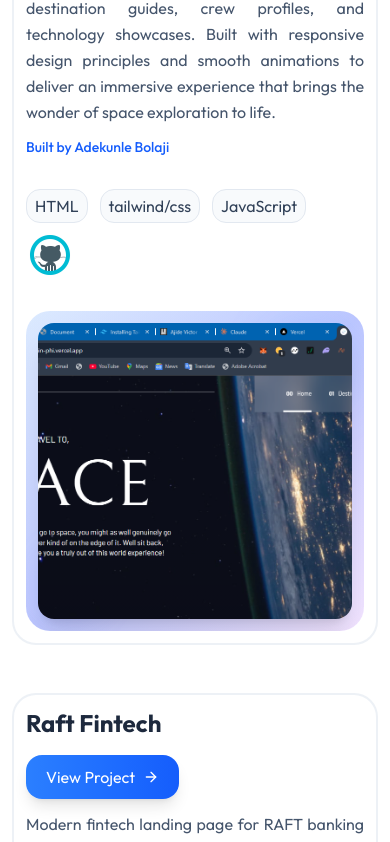
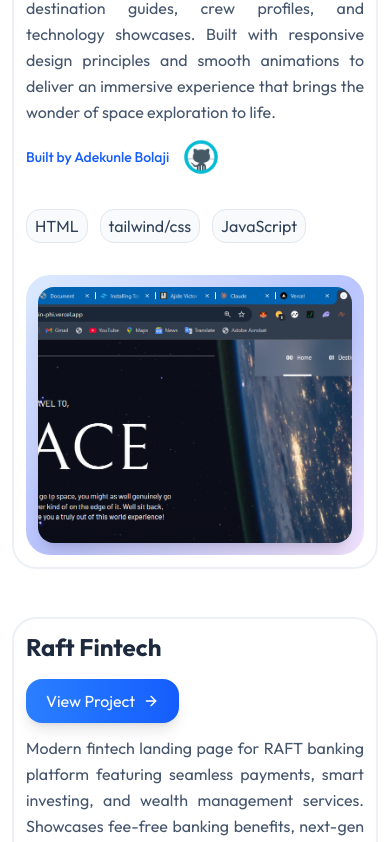
Before and after one commit to BEEJAYOFGOD/portfolio, a React (Vite) app: page / in a window 390 px wide. Shown: the part 4277-5119 px from the top of the page. Built offline with nearby package versions, Linux system fonts and the light colour scheme.

Commit message:
improved navbar

```diff
--- a/src/components/Project.component.jsx
+++ b/src/components/Project.component.jsx
@@ -26,9 +26,15 @@ const ProjectCard = ({ project }) => {
                 <p className="leading-relaxed md:text-left text-justify text-slate-600">
                     {project.description}
                 </p>
-                <p className="text-sm text-blue-600 font-medium">
-                    Built by {project.builtBy}
-                </p>
+
+                <div className="flex items-center gap-3">
+                    <p className="text-sm text-blue-600 font-medium ">
+                        Built by {project.builtBy}
+                    </p>
+                    <a href="www.github.com" title="check github repo">
+                        <img src={git_icon2} className="w-10" alt="" />
+                    </a>
+                </div>
 
                 <div className="space-x-3 flex flex-wrap items-center gap-y-2 mt-8">
                     {project.technologies.map((tech, index) => (
@@ -39,14 +45,10 @@ const ProjectCard = ({ project }) => {
                             {tech}
                         </span>
                     ))}
-
-                    <a href="www.github.com" title="check github repo">
-                        <img src={git_icon2} className="w-12" alt="" />
-                    </a>
                 </div>
             </div>
 
-            <div className="rounded-3xl min-h-80 md:aspect-[12.0] aspect-video box-border p-3 bg-gradient-to-br from-blue-50 via-indigo-200 to-purple-50 relative overflow-hidden">
+            <div className="rounded-3xl md:min-h-80 min-h-70 md:aspect-[12.0] aspect-video box-border p-3 bg-gradient-to-br from-blue-50 via-indigo-200 to-purple-50 relative overflow-hidden">
                 {/* Decorative background elements */}
                 <div className="absolute inset-0 bg-gradient-to-br from-blue-500/10 via-indigo-500/10 to-purple-500/10"></div>
                 <div className="absolute top-4 right-4 w-20 h-20 bg-blue-400/20 rounded-full blur-xl"></div>
```
